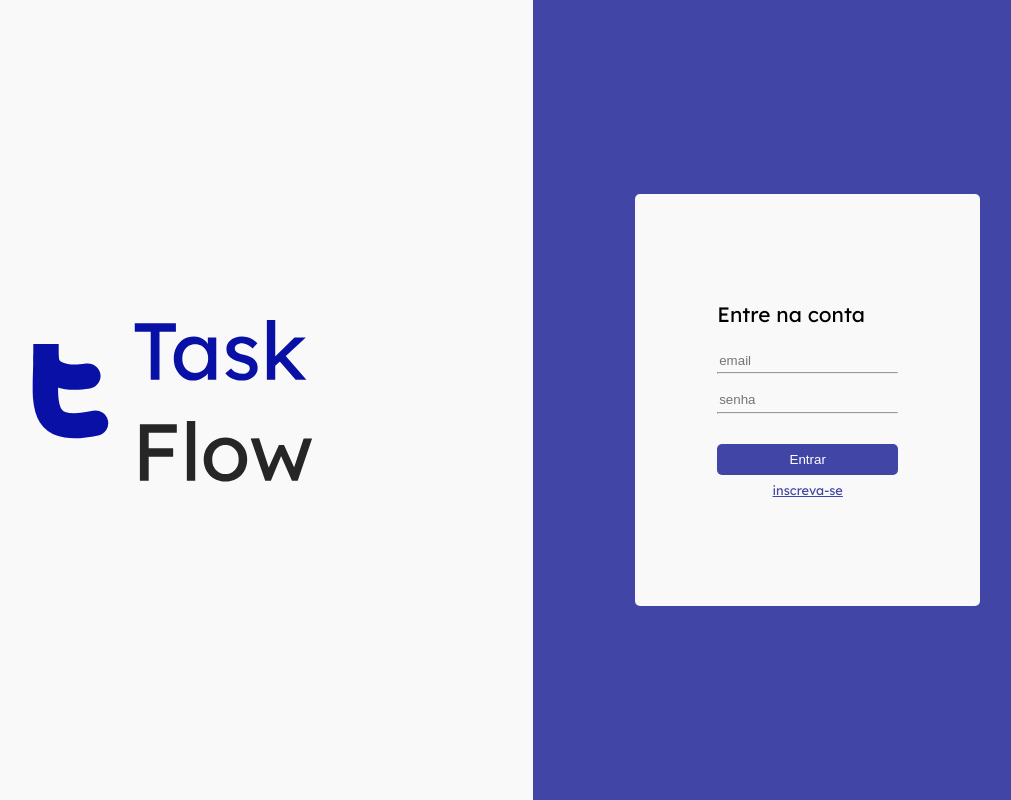
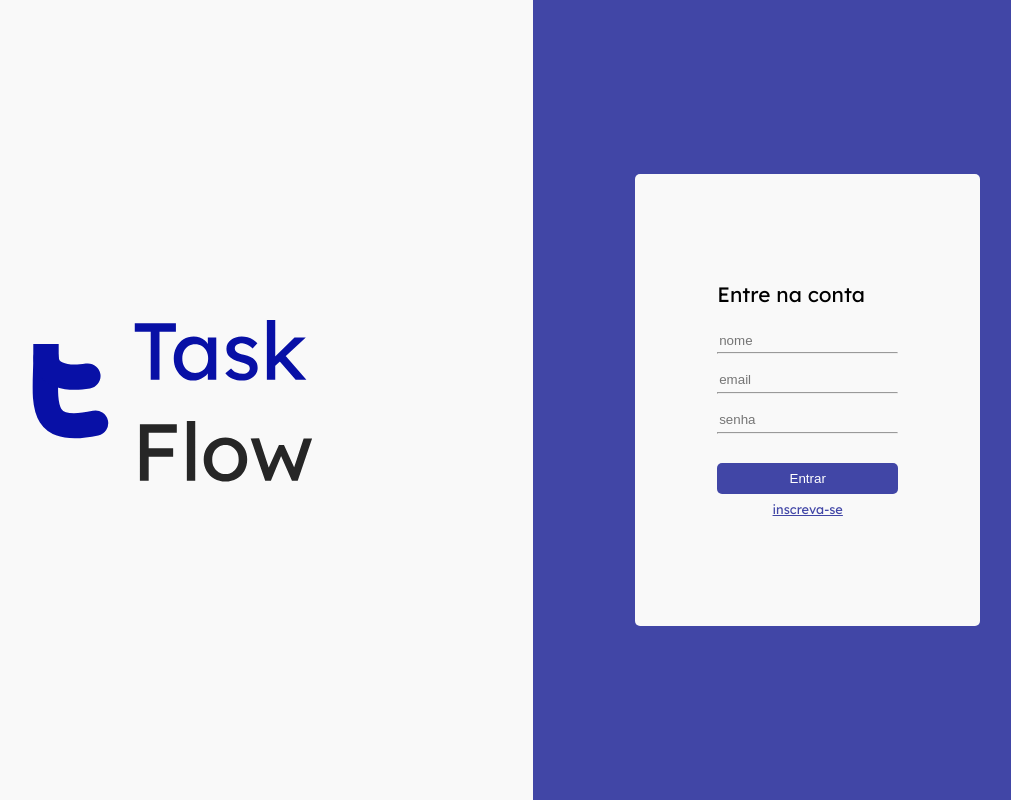
Before and after one commit to Anag0es/TaskFlow, a React (Vite) app in the folder TaskFlow/src/main/frontend/: page / in a window 1280 px wide. Shown: the whole page, without its empty margins (198-1209 px from the left). Built offline with nearby package versions, Linux system fonts and the light colour scheme.

Commit message:
fix: criar usuario - teste

```diff
--- a/TaskFlow/src/main/frontend/src/component/loginForm/index.jsx
+++ b/TaskFlow/src/main/frontend/src/component/loginForm/index.jsx
@@ -6,6 +6,7 @@ export default function LoginForm(){
 
   const [email, setEmail] = useState('');
   const [senha, setSenha] = useState('');
+  const [nome, setNome] = useState('');
   const [erro, setErro] = useState('');
   const [showError, setShowError] = useState(false);
 
@@ -16,7 +17,8 @@ export default function LoginForm(){
     try {
       const { data } = await axios.post('http://localhost:8080/usuario/create',{
         email,
-        senha
+        senha,
+        nome
       });
       console.log('Usuário criado com sucesso: ' + data.email);
     } catch (error) {
@@ -33,6 +35,8 @@ export default function LoginForm(){
       </div>
       <div className={styles.div_form}>
         <form onSubmit={handleSubmit} className={styles.form}>
+        <input type="text" value={nome} onChange={(e) => setNome(e.target.value)} className={styles.input} placeholder="nome"></input>
+          <hr className={styles.linha}></hr>
           <input type="text" value={email} onChange={(e) => setEmail(e.target.value)} className={styles.input} placeholder="email"></input>
           <hr className={styles.linha}></hr>
           <input type="password" value={senha} onChange={(e) => setSenha(e.target.value)} className={styles.input} placeholder="senha"></input>
```
